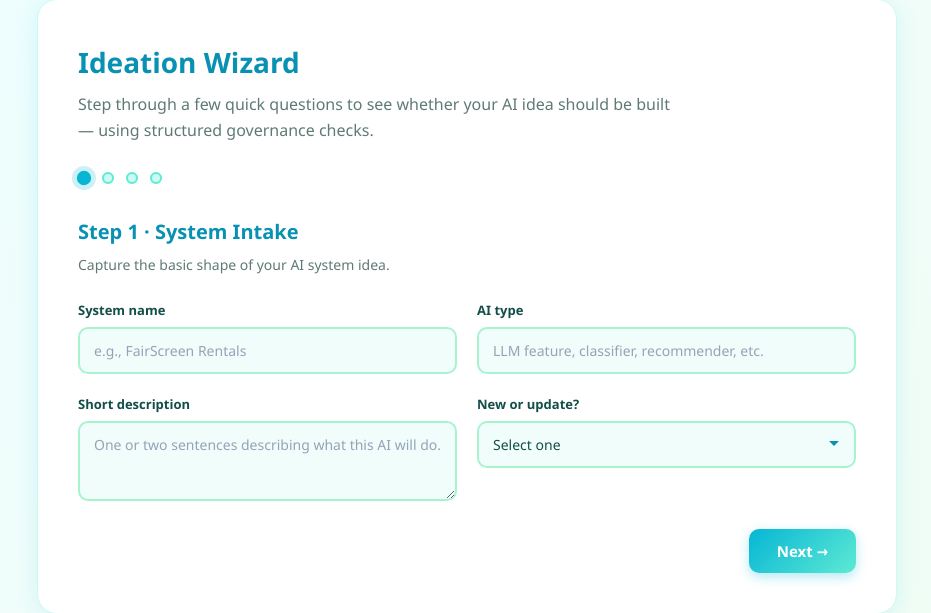
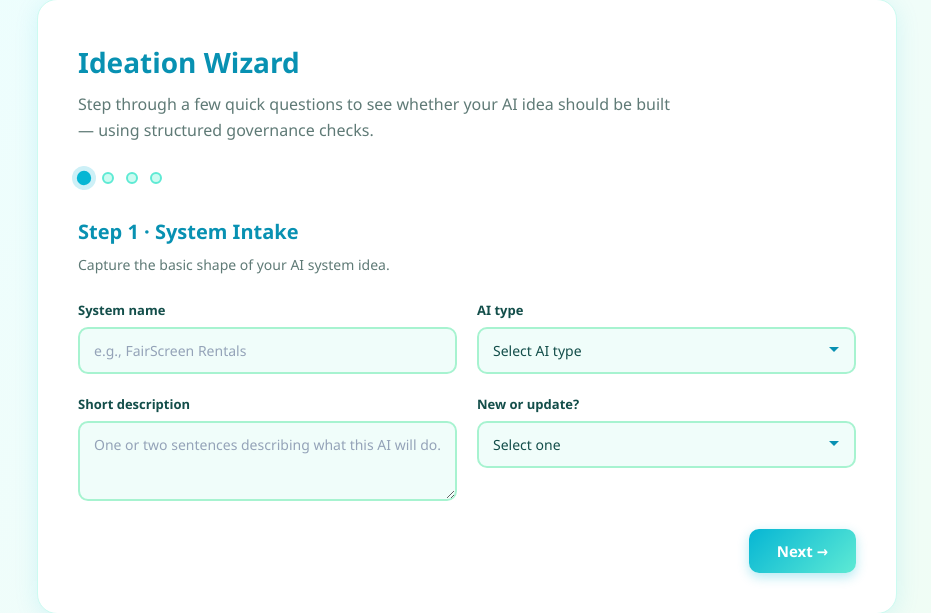
Before and after one commit to akritipa2306-spacekiwi/AI_concept_risk_screener, a Flask app: page / in a window 1280 px wide. Shown: the part 147-760 px from the top of the page, without its empty margins (173-1104 px from the left). Run offline with Flask 3, Linux system fonts and the light colour scheme.

Commit message:
Update AI type selection to use a dropdown menu
Change the AI type input field in index.html to a select dropdown, populating it with predefined AI type options.

Replit-Commit-Author: Agent
Replit-Commit-Session-Id: 51fc6869-045e-4c80-b374-9a3fdeb041b6
Replit-Commit-Checkpoint-Type: full_checkpoint
Replit-Commit-Event-Id: 98bb0bc0-eb5f-4ae4-a9c0-0ec591c77612
Replit-Commit-Screenshot-Url: https://storage.googleapis.com/screenshot-production-us-central1/c0fcdf84-e1d6-4791-a157-bfff9000fcd2/51fc6869-045e-4c80-b374-9a3fdeb041b6/JcnZmT1
Replit-Helium-Checkpoint-Created: true

```diff
--- a/templates/index.html
+++ b/templates/index.html
@@ -43,7 +43,12 @@
           </div>
           <div class="field">
             <label for="ai_type">AI type</label>
-            <input id="ai_type" name="ai_type" placeholder="LLM feature, classifier, recommender, etc." />
+            <select id="ai_type" name="ai_type">
+              <option value="">Select AI type</option>
+              <option value="Generative AI (LLM-based)">Generative AI (LLM-based)</option>
+              <option value="Natural Language Processing (NLP)">Natural Language Processing (NLP)</option>
+              <option value="Vision AI (Computer Vision)">Vision AI (Computer Vision)</option>
+            </select>
           </div>
         </div>
 
```
Also changed, not shown: 1 other file.
